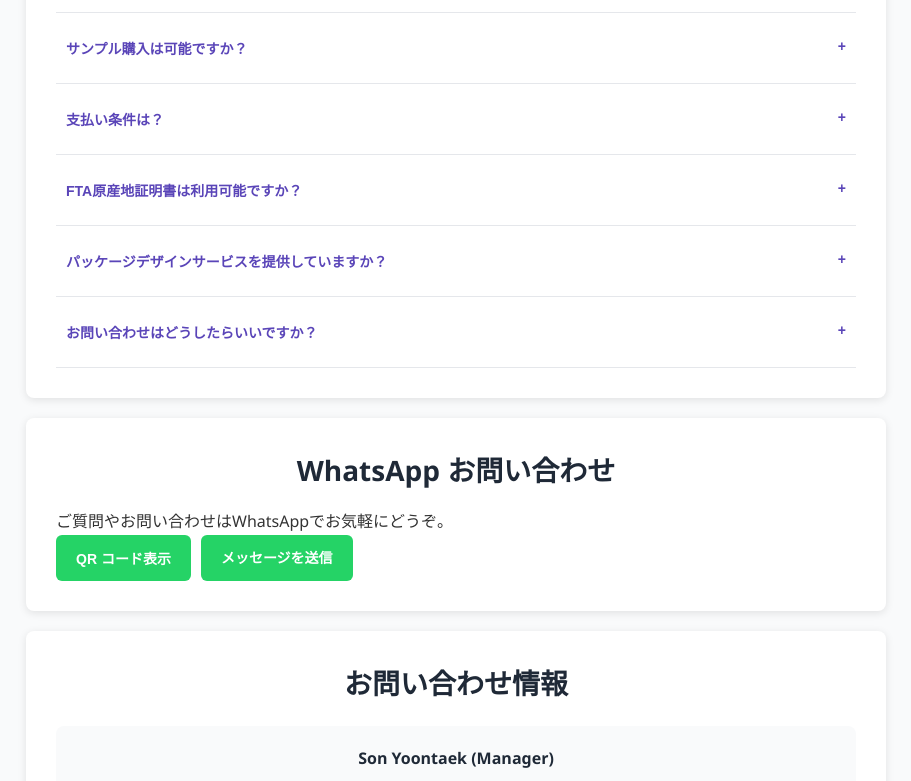
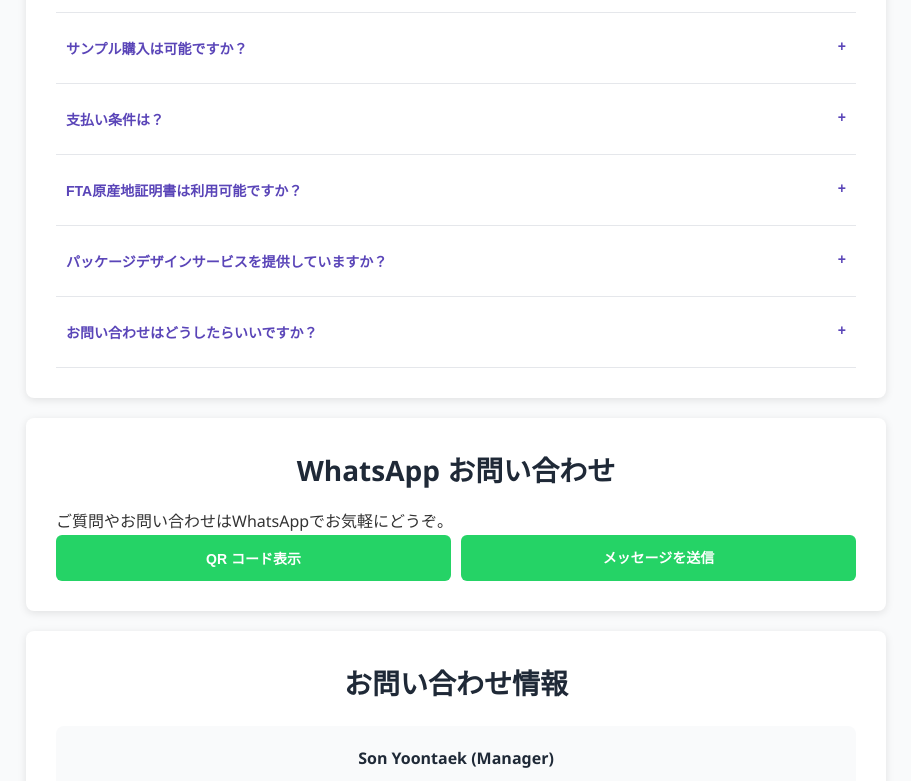
Before and after one commit to sauber2026/lifestyle-week, a plain HTML site: page index.html in a window 1280 px wide. Shown: the part 2296-3077 px from the top of the page, without its empty margins (184-1095 px from the left). Drawn offline with Linux system fonts and the light colour scheme; files whose address does not match are found by name.

Commit message:
Add files via upload

```diff
--- a/index.html
+++ b/index.html
@@ -1,5 +1,5 @@
 <!DOCTYPE html>
-<!-- saved from url=(0060)file:///C:/Users/syt08/Downloads/lifestyle_week_index_3.html -->
+<!-- saved from url=(0043)file:///C:/Users/syt08/Downloads/index.html -->
 <html lang="ja"><head><meta http-equiv="Content-Type" content="text/html; charset=UTF-8">
 
   <meta name="viewport" content="width=device-width, initial-scale=1.0">
@@ -24,7 +24,7 @@
     section { background: white; padding: 30px; margin: 20px auto; border-radius: 8px; box-shadow: 0 2px 8px rgba(0,0,0,0.1); }
     h2 { font-size: 28px; font-weight: 700; margin-bottom: 1rem; color: #1f2937; text-align: center; }
     .button-container { display: flex; flex-direction: column; gap: 10px; margin: 20px 0; }
-    .btn { display: inline-block; padding: 12px 20px; background-color: #5a45b8; color: white; text-decoration: none; border-radius: 6px; border: none; cursor: pointer; font-size: 14px; font-weight: 600; transition: all 0.3s; text-align: center; }
+    .btn { display: block; width: 100%; padding: 12px 20px; background-color: #5a45b8; color: white; text-decoration: none; border-radius: 6px; border: none; cursor: pointer; font-size: 14px; font-weight: 600; transition: all 0.3s; text-align: center; }
     .btn:hover { background-color: #4a357f; transform: translateY(-2px); box-shadow: 0 4px 12px rgba(90, 69, 184, 0.3); }
     .whatsapp-btn { background-color: #25D366; }
     .whatsapp-btn:hover { background-color: #1fa855; }
@@ -243,9 +243,9 @@
     <section>
       <h2 id="contactTitle">WhatsApp お問い合わせ</h2>
       <p id="contactText">ご質問やお問い合わせはWhatsAppでお気軽にどうぞ。</p>
-      <div style="display: flex; gap: 10px;">
-        <button class="btn whatsapp-btn" onclick="showQR()" id="qrBtn">QR コード表示</button>
-        <a class="btn whatsapp-btn" href="https://wa.me/821054883303" target="_blank" id="sendMsgBtn">メッセージを送信</a>
+      <div style="display: flex; gap: 10px; justify-content: center;">
+        <button class="btn whatsapp-btn" onclick="showQR()" id="qrBtn" style="flex: 1;">QR コード表示</button>
+        <a class="btn whatsapp-btn" href="https://wa.me/821054883303" target="_blank" id="sendMsgBtn" style="flex: 1;">メッセージを送信</a>
       </div>
     </section>
 
```
